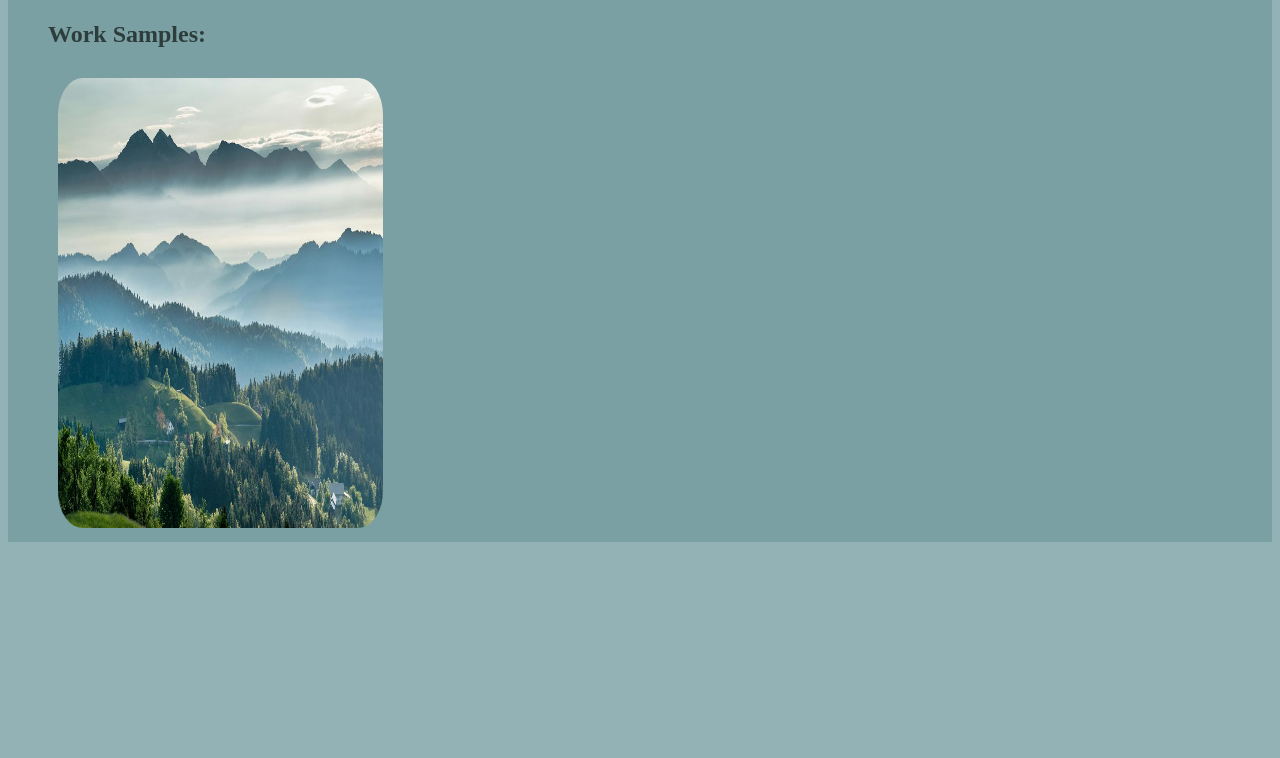
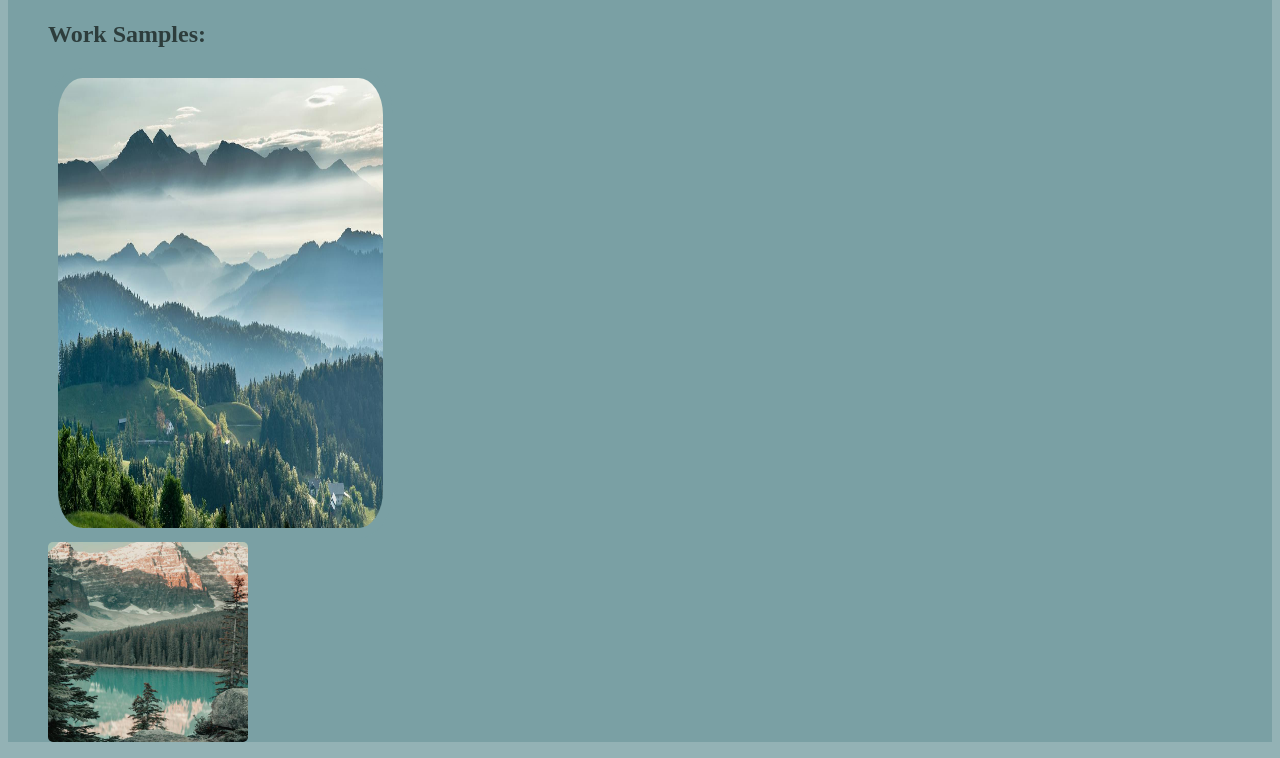
Before and after one commit to Tunderwood217/application-portfolio, a plain HTML site: page index.html in a window 1280 px wide. Shown: the part 1972-2730 px from the top of the page. Before the commit the page ends 2530 px from the top, so only its background shows below. Drawn offline with Linux system fonts and the light colour scheme.

Commit message:
added a second work sample

```diff
--- a/index.html
+++ b/index.html
@@ -44,6 +44,7 @@
 
             <h2>Work Samples:</h2>
             <a href="https://emk2473.github.io/calliope-commonplace/"><img src="./assets/images/pexels-krivec-ales-580151.jpg" id="collaboration"collaboration project></a>
+            <a href="https://tunderwood217.github.io/text-editor/"><img src="./assets/images/pexels-marlon-martinez-1450078.jpg" id="holder" alt="mountain"></a>
         </section>
 </body>
 </html>
--- a/style.css
+++ b/style.css
@@ -80,3 +80,10 @@ header {
 #linked:hover {
     color: var(--trunk);
 }
+
+#holder {
+    display: flex;
+    width: 200px;
+    height: 200px;
+    border-radius: 5px;
+}
```
